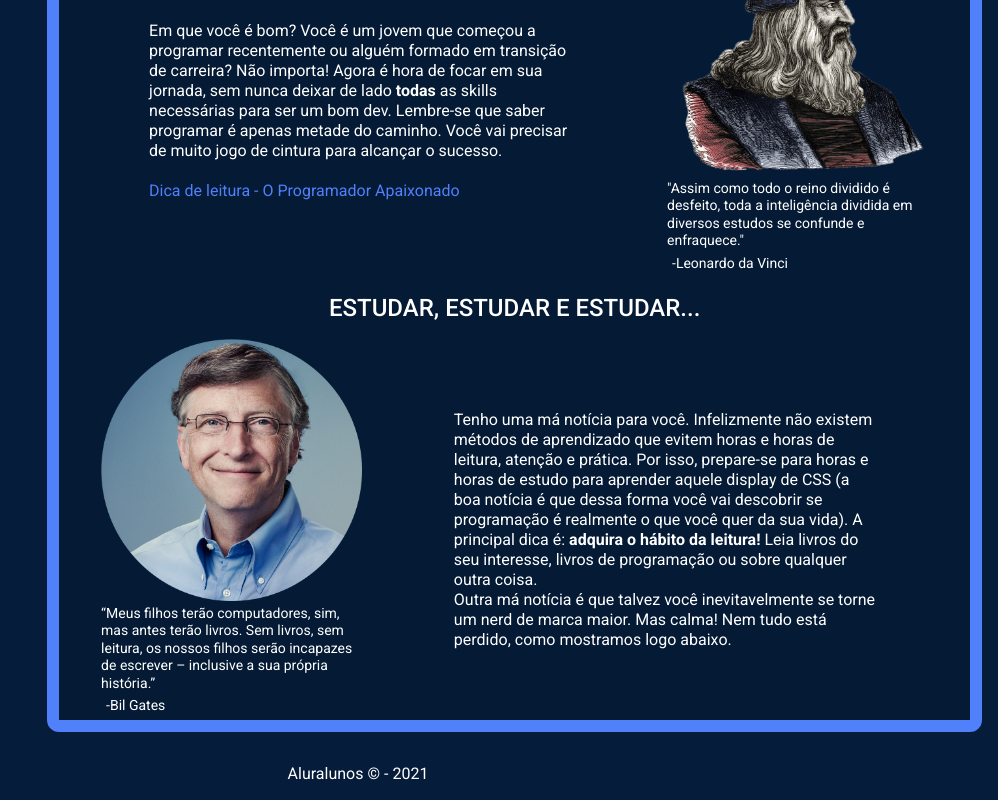
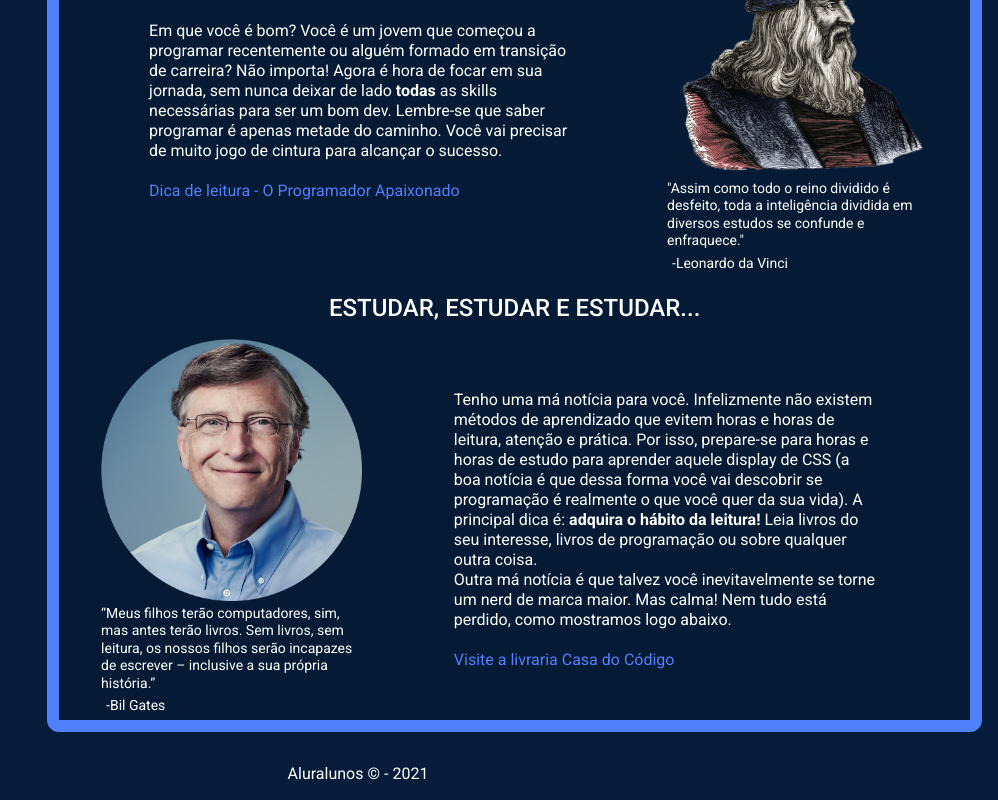
Before and after one commit to schultz-gabriel/DEVolucionario, a Next.js app: page /estudo in a window 1280 px wide. Shown: the part 1416-2216 px from the top of the page, without its empty margins (282-1280 px from the left). Built offline with nearby package versions, Linux system fonts and the light colour scheme.

Commit message:
feat(fine adjusts): improving layout

```diff
--- a/src/screens/IndexPage/style/IndexWrapper.js
+++ b/src/screens/IndexPage/style/IndexWrapper.js
@@ -1,4 +1,5 @@
-import styled from 'styled-components';
+import styled, { css } from 'styled-components';
+import breakpointsMedia from '../../../theme/utils/breakpointMedia';
 
 const IndexWrapper = styled.main`
   display: flex;
@@ -24,19 +25,31 @@ display: flex;
 justify-content: space-between;
 flex-direction: column;
 align-items: center;
-transition: ${({ theme }) => theme.transition};
 }
 
 .links a {
-  width: 150px;
-  padding: 10px 25px;
+  width:100%;
+  padding: 10px 0;
   background-color: ${({ theme }) => theme.primary.main.color};
   border-radius: 10px;
+  transition: ${({ theme }) => theme.transition};
 }
 
 .links a:hover {
   transform: scale(1.04);
 }
+
+${breakpointsMedia({
+    md: css`
+    .links{
+      flex-direction: row;
+    }
+     .links a {
+      width: 30%;
+
+     }
+    `,
+  })}
 `;
 
 export { IndexWrapper as default };
--- a/src/screens/studiesPage/index.jsx
+++ b/src/screens/studiesPage/index.jsx
@@ -282,6 +282,16 @@ export default function Studies() {
             Leia livros do seu interesse, livros de programação ou sobre qualquer outra coisa.
             <br />
             Outra má notícia é que talvez você inevitavelmente se torne um nerd de marca maior. Mas calma! Nem tudo está perdido, como mostramos logo abaixo.
+            <br />
+            <br />
+            <Link
+              target="_blank"
+              rel="noopener noreferrer"
+              href="https://www.casadocodigo.com.br/"
+              color="primary.main"
+            >
+              Visite a livraria Casa do Código
+            </Link>
           </Text>
         </TextArea.ContentCol>
       </TextArea>
```
Also changed, not shown: src/screens/MaterialPage/index.js (added), src/screens/MaterialPage/style/MaterialWrapper.js (added).
